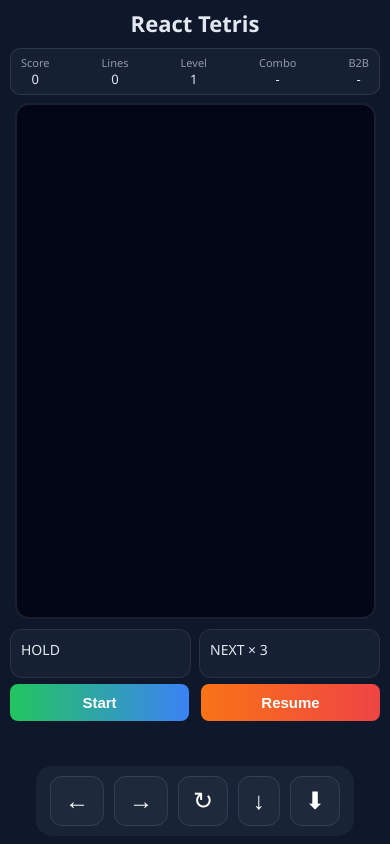
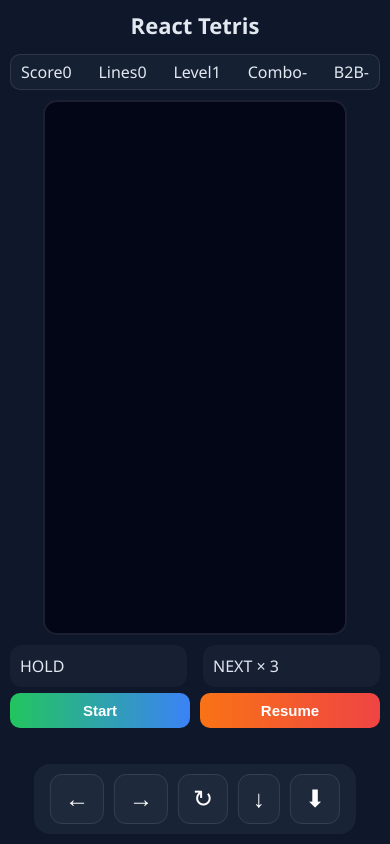
Before and after one commit to Takeru0412-debug/react-tetris-board, a React (Vite) app: page / in a window 390 px wide. Built offline with nearby package versions, Linux system fonts and the light colour scheme.

Commit message:
Fix mobile board size (keep PC aspect ratio)

```diff
--- a/src/App.css
+++ b/src/App.css
@@ -28,7 +28,7 @@ html, body {
   text-align: center;
   font-size: 26px;
   font-weight: 600;
-  margin: 6px 0 10px;
+  margin: 6px 0 14px;
 }
 
 /* =====================================================
@@ -37,26 +37,15 @@ html, body {
 .top-status {
   display: flex;
   justify-content: space-between;
-  padding: 8px 12px;
+  padding: 10px 14px;
   border-radius: 10px;
   background: rgba(30,41,59,0.55);
   border: 1px solid rgba(255,255,255,0.1);
-  margin-bottom: 8px;
-}
-
-.stat-item {
-  display: flex;
-  flex-direction: column;
-  text-align: center;
-  font-size: 13px;
-}
-.stat-item span {
-  font-size: 11px;
-  opacity: 0.6;
+  margin-bottom: 10px;
 }
 
 /* =====================================================
-   MAIN LAYOUT (PC)
+   PC BOARD（縦20 × 横10、比率 2.0）
 ===================================================== */
 .middle-panel {
   display: flex;
@@ -66,7 +55,7 @@ html, body {
 
 .board {
   width: 360px;
-  height: 720px;
+  height: 720px; /* ← PC 比率は絶対固定（2倍） */
   background: #020617;
   display: grid;
   grid-template-columns: repeat(10, 1fr);
@@ -77,9 +66,11 @@ html, body {
   border: 2px solid rgba(255,255,255,0.1);
 }
 
-/* =====================================================
-   SIDE PANEL
-===================================================== */
+.cell {
+  width: 100%;
+  height: 100%;
+}
+
 .side-stack {
   width: 240px;
   display: flex;
@@ -90,16 +81,13 @@ html, body {
 .hold-card,
 .next3-card {
   background: rgba(30,41,59,0.55);
-  border: 1px solid rgba(255,255,255,0.08);
   border-radius: 12px;
   padding: 12px;
 }
 
-.panel-title {
-  font-size: 14px;
-  margin-bottom: 8px;
-}
-
+/* =====================================================
+   PC Bottom Buttons
+===================================================== */
 .bottom-buttons {
   margin-top: 20px;
   display: flex;
@@ -110,9 +98,9 @@ html, body {
 .bottom-buttons button {
   padding: 12px 24px;
   font-size: 16px;
-  color: white;
   font-weight: bold;
   border-radius: 10px;
+  color: #fff;
   border: none;
 }
 
@@ -128,7 +116,7 @@ html, body {
 }
 
 /* =====================================================
-   📱 MOBILE MODE（board 少し小さめ + 完全見えるUI）
+   📱 MOBILE版：比率固定、サイズだけ調整（これが最重要）
 ===================================================== */
 @media (max-width: 430px) {
 
@@ -138,7 +126,7 @@ html, body {
 
   .title {
     font-size: 22px;
-    margin-top: 8px;
+    margin-top: 10px;
   }
 
   .top-status {
@@ -151,12 +139,12 @@ html, body {
     gap: 10px;
   }
 
-  /* 🟦 board を少し小さめに（比率維持） */
+  /* 🎯 スマホ board は幅を 75vw に縮める（比率 2.0 は維持） */
   .board {
-    width: 90vw;
-    height: calc(90vw * 1.65);  /* ← ここが神調整ポイント：比率維持しつつ短く */
-    max-height: 60vh;          /* ← 画面に収める */
-    padding: 3px;
+    width: 75vw;                /* ← board 幅縮小 */
+    height: calc(75vw * 2);     /* ← PCと同じ比率20:10を完全維持 */
+    max-height: 62vh;           /* ← 画面内に収める */
+    padding: 4px;
     gap: 2px;
   }
 
@@ -165,7 +153,6 @@ html, body {
     width: 100%;
     flex-direction: row;
     justify-content: space-between;
-    gap: 8px;
   }
 
   .hold-card,
@@ -174,35 +161,35 @@ html, body {
     padding: 10px;
   }
 
-  /* 🟩 Start / Pause ボタンは中央に完全表示 */
+  /* 🎯 Start / Pause は常に画面内 */
   .bottom-buttons {
     width: 100%;
-    margin: 6px 0;
+    margin-top: 6px;
+    margin-bottom: 4px;
     display: flex !important;
-    gap: 12px;
+    gap: 10px;
     z-index: 20;
   }
 
   .bottom-buttons button {
     flex: 1;
-    padding: 10px 12px;
+    padding: 9px 10px;
     font-size: 15px;
-    border-radius: 8px;
   }
 
-  /* 🟥 操作ボタン（常に最上位） */
+  /* 操作ボタン（固定） */
   .mobile-controls {
     display: flex;
     justify-content: center;
     gap: 10px;
     position: fixed;
-    bottom: calc(env(safe-area-inset-bottom) + 8px);
+    bottom: calc(env(safe-area-inset-bottom) + 10px);
     left: 50%;
     transform: translateX(-50%);
     background: rgba(30,41,59,0.75);
-    padding: 10px 14px;
+    padding: 10px 16px;
     border-radius: 16px;
-    z-index: 1000;
+    z-index: 100;
   }
 
   .mobile-controls button {
@@ -216,18 +203,16 @@ html, body {
 }
 
 /* =====================================================
-   横画面は PC に戻す
+   横向きは PC レイアウトへ
 ===================================================== */
 @media (max-height: 500px) and (orientation: landscape) {
-
   .middle-panel {
     flex-direction: row;
-    gap: 20px;
   }
 
   .board {
     height: 90vh;
-    width: calc(90vh * 0.5);
+    width: calc(90vh * 0.5);  /* 比率維持 */
   }
 
   .mobile-controls {
```
